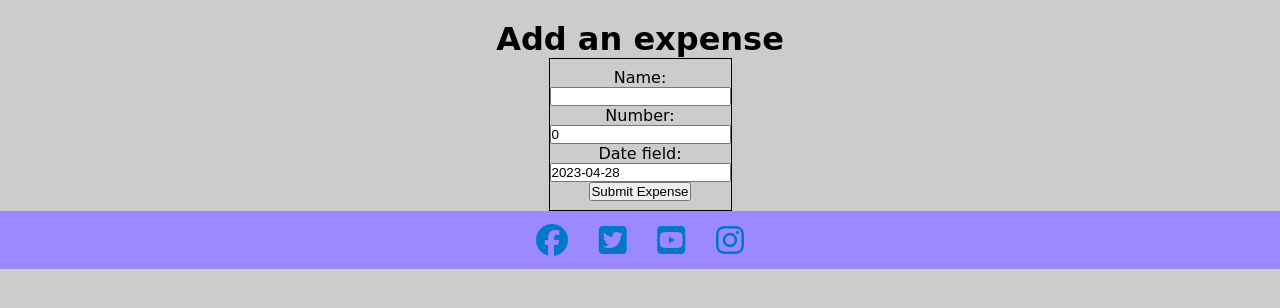
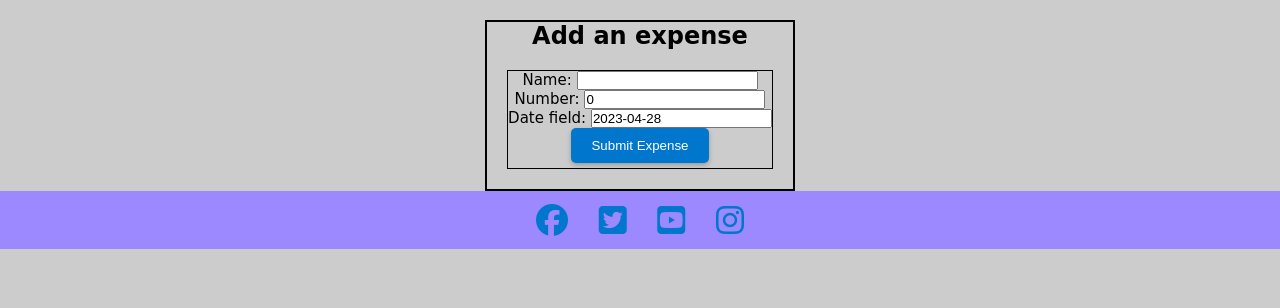
Before and after one commit to Code-Institute-Submissions/SpendWise, a Django app: page /add/ in a window 1280 px wide. Shown: the part 94-402 px from the top of the page. Run offline with Django 3.2, Linux system fonts and the light colour scheme; the visitor is signed in with stand-in values (Sample User, id 1); some libraries are stand-ins or nearby versions; some web fonts are replaced.

Commit message:
update all forms styling

```diff
--- a/static/css/style.css
+++ b/static/css/style.css
@@ -210,21 +210,44 @@ body {
     box-shadow: 0 3px 10px purple;
 
 }
-.add_form_container {
+.main_form_container {
     display: flex;
     justify-content: center;
-    flex-direction: column;
-    align-items: center;
+
+
 }
-.add_form {
-    padding: 5%;
-    display: flex;
-    flex-direction: column;
-    align-items: center;
+.form_des{
+    text-align: center;
+
+
+}
+.form_container {
+    border: solid 2px black;
+}
+.forms {
+
+    margin:20px;
+    font-size: 15px;
+    text-align: center;
+
     border: solid 1px black;
 }
+
 .btn_submit {
+    display: inline-block;
+    padding: 10px 20px;
+    margin-bottom:5px;
+    text-decoration: none;
+    text-align: center;
+    background-color: #0077cc;
+    color: #fff;
+    border: none;
+    border-radius: 5px;
+    box-shadow: 0px 2px 5px rgba(0,0,0,0.25);
+    transition: all 0.3s ease-in-out;
 
+}
+.links {
 
 }
 
--- a/templates/add_expenses.html
+++ b/templates/add_expenses.html
@@ -28,21 +28,20 @@
         </nav>
     </header>
 
+    <div class ="main_form_container">
 
-    <div class = "add_form_container">
-        <div class="form_title">
-            <h1>Add an expense</h1>
+
+        <div class="form_container">
+            <div class = "form_des">
+                <h2>Add an expense</h2>
+            </div>
+            <form  class = "forms" method= "POST" action = "">
+                    {% csrf_token %}
+                    {{form.as_p}}
+                    <button class= "btn_submit" type="submit">Submit Expense</button>
+            </form>
         </div>
 
-
-        <div>
-            <form  class = "add_form" method= "POST" action = "">
-                {% csrf_token %}
-                {{form}}
-                <button class= "btn_sumit" type="submit">Submit Expense</button>
-
-            </form>
-        </div>
     </div>
 
 
--- a/templates/expenses_page.html
+++ b/templates/expenses_page.html
@@ -107,8 +107,6 @@
             <div class= "placeholder_expense"></div>
             <div class= "placeholder_expense"></div>
             <div class= "placeholder_expense"></div>
-            <div class= "placeholder_expense"></div>
-            <div class= "placeholder_expense"></div>
        </div>
     {% endif %}
     {% if user.is_authenticated %}
```
Also changed, not shown: templates/account/base.html (+1 -12 lines), templates/account/signup.html (+12 -4 lines), templates/update_expenses.html (+15 -6 lines).
